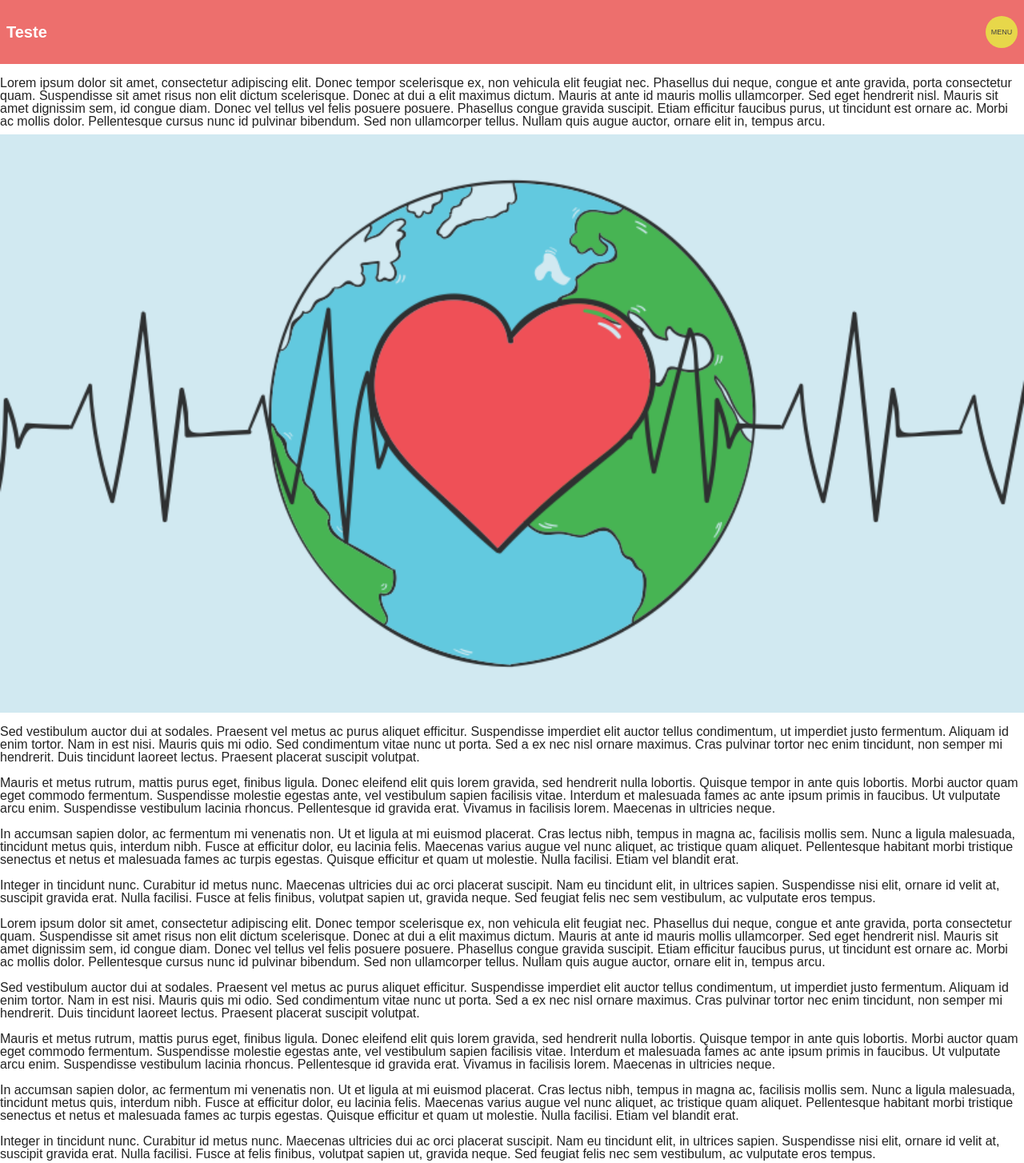
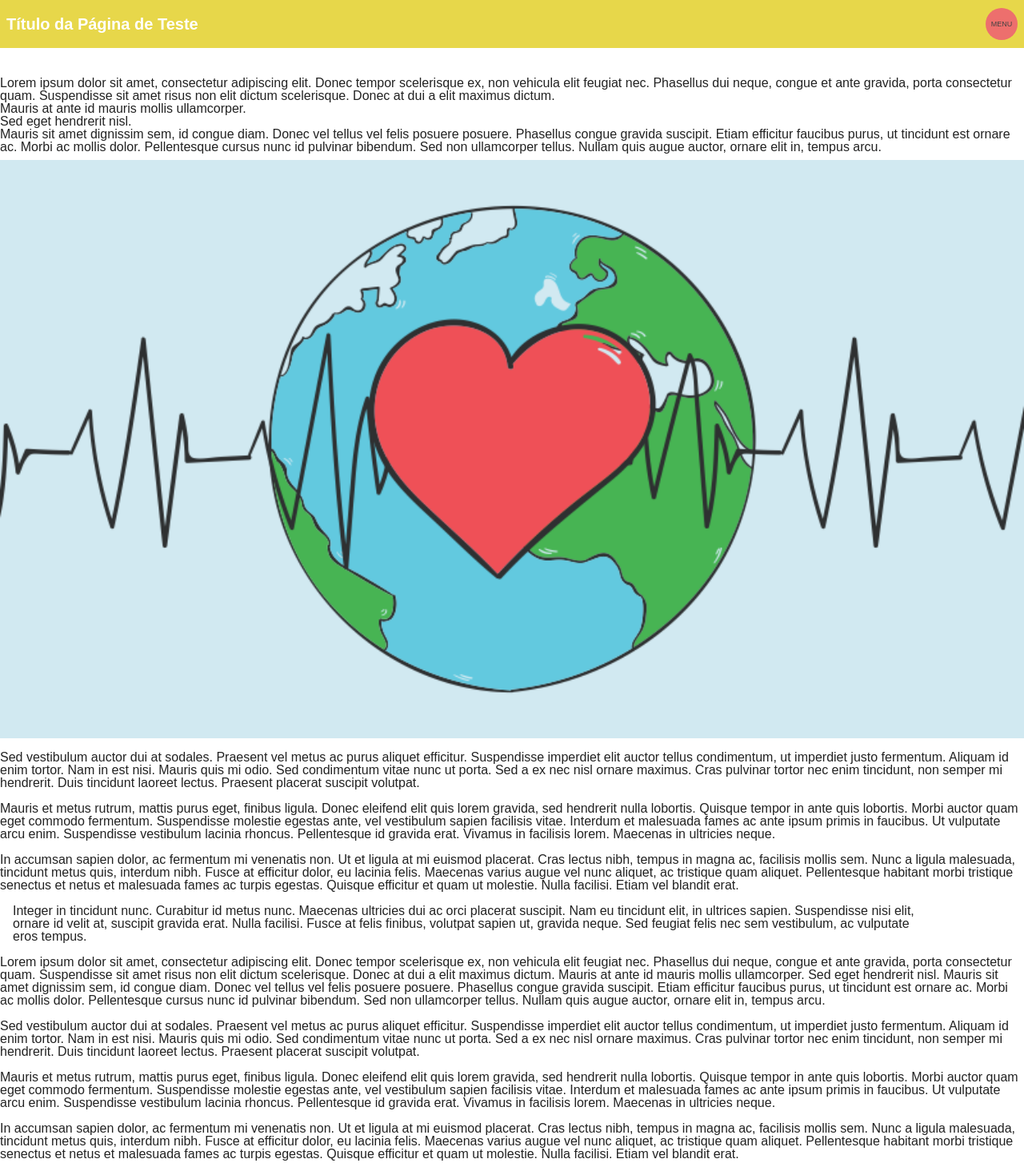
Before and after one commit to asmed-academy/html-basico, a website: page index.html in a window 1280 px wide. Shown: the top 1454 px of the page at 80% size. Drawn offline with Linux system fonts and the light colour scheme.

Commit message:
futher examples

```diff
--- a/index.html
+++ b/index.html
@@ -6,7 +6,7 @@
   </head>
   <body>
     <div id="header">
-      <h1 id="header-title">Teste</h1>
+      <h1 id="header-title">Título da Página de Teste</h1>
       <div id="menu-button" onclick="alert('clicado!!!')">
         <span id="menu-text">menu</span>
       </div>
@@ -17,7 +17,11 @@
         scelerisque ex, non vehicula elit feugiat nec. Phasellus dui neque,
         congue et ante gravida, porta consectetur quam. Suspendisse sit amet
         risus non elit dictum scelerisque. Donec at dui a elit maximus dictum.
-        Mauris at ante id mauris mollis ullamcorper. Sed eget hendrerit nisl.
+        <br />
+        Mauris at ante id mauris mollis ullamcorper.
+        <br />
+        Sed eget hendrerit nisl.
+        <br />
         Mauris sit amet dignissim sem, id congue diam. Donec vel tellus vel
         felis posuere posuere. Phasellus congue gravida suscipit. Etiam
         efficitur faucibus purus, ut tincidunt est ornare ac. Morbi ac mollis
--- a/styles/styles.css
+++ b/styles/styles.css
@@ -7,9 +7,9 @@ body {
 }
 
 #header {
-  background-color: #ed6f6d;
+  background-color: #e7d74a;
   width: 100%;
-  height: 80px;
+  height: 60px;
 
   display: flex;
   flex-direction: row;
@@ -17,6 +17,7 @@ body {
   justify-content: space-between;
 
   position: fixed;
+  z-index: 10;
 }
 
 #header-title {
@@ -27,7 +28,7 @@ body {
 }
 
 #menu-button {
-  background-color: #e7d74a;
+  background-color: #ed6f6d;
   width: 40px;
   height: 40px;
   align-items: center;
@@ -58,8 +59,11 @@ body {
   margin-bottom: 8px;
 }
 
-#doc-body > p.citation {
-
+#doc-body > p#citation {
+    width: 90%;
+    position: relative;
+    left: 16px;
+    z-index: 0;
 }
 
 #imagem {
```
Also changed, not shown: img/logo-asmed.png (added).
